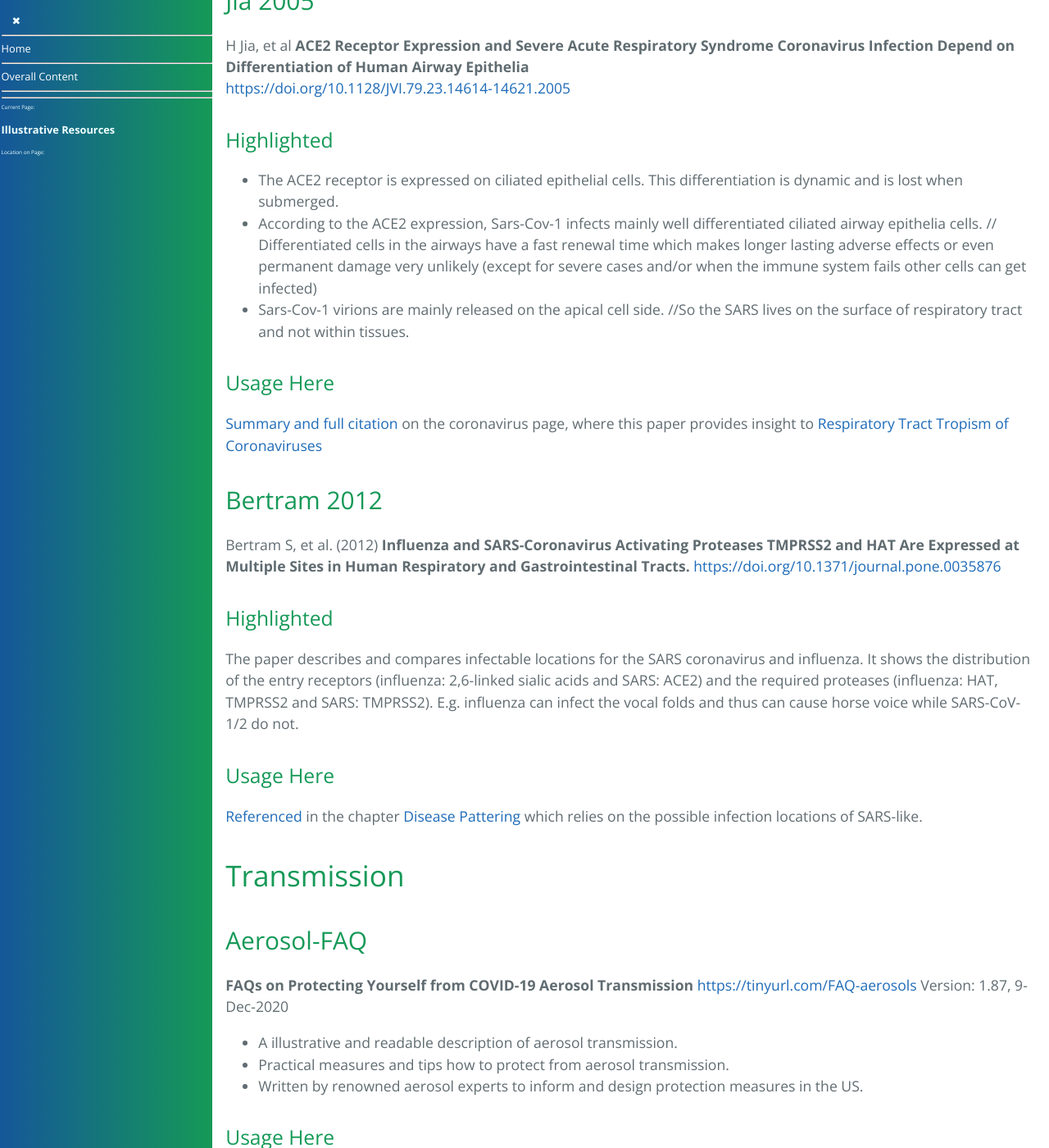
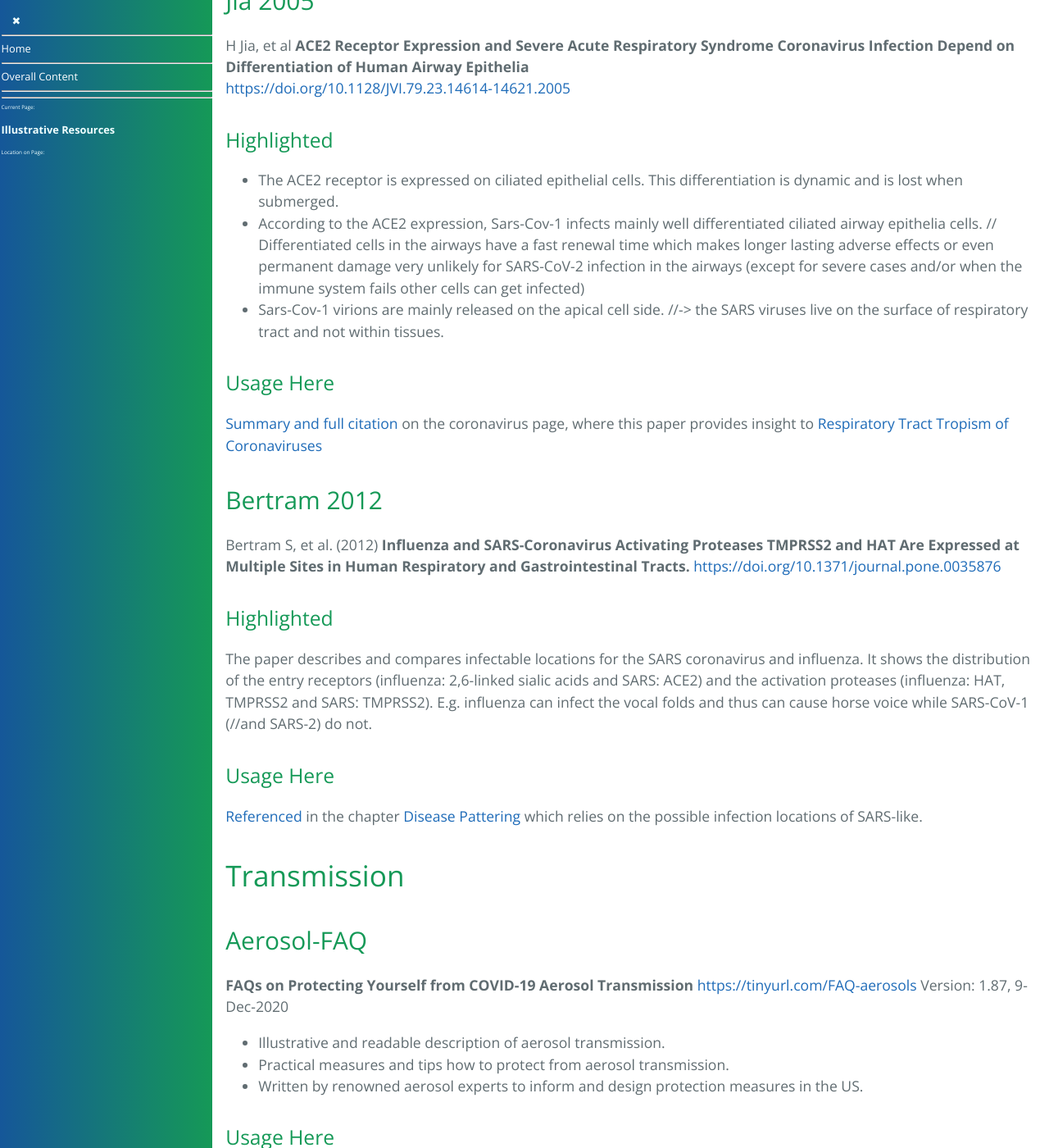
Before and after one commit to forestgrape/coronavirus, a Jekyll site: the page built from 1_introduction/illustrative_resources.md, in a window 1280 px wide and 1400 px high, scrolled down 758 px. Shown: the whole window at 82% size. Built offline with Jekyll 4.4.1, drawn with Linux system fonts in a browser that asks for light colours; our own code applies the rules of GitHub Pages for plain Markdown files; some of the changed text lies outside the part shown.

Commit message:
formulations

```diff
--- a/1_introduction/illustrative_resources.md
+++ b/1_introduction/illustrative_resources.md
@@ -27,8 +27,8 @@ H Jia, et al **ACE2 Receptor Expression and Severe Acute Respiratory Syndrome Co
 
 #### Highlighted
 * The ACE2 receptor is expressed on ciliated epithelial cells. This differentiation is dynamic and is lost when submerged.
-* According to the ACE2 expression, Sars-Cov-1 infects mainly well differentiated ciliated airway epithelia cells. // Differentiated cells in the airways have a fast renewal time which makes longer lasting adverse effects or even permanent damage very unlikely (except for severe cases and/or when the immune system fails other cells can get infected)
-* Sars-Cov-1 virions are mainly released on the apical cell side. //So the SARS lives on the surface of respiratory tract and not within tissues.
+* According to the ACE2 expression, Sars-Cov-1 infects mainly well differentiated ciliated airway epithelia cells. // Differentiated cells in the airways have a fast renewal time which makes longer lasting adverse effects or even permanent damage very unlikely for SARS-CoV-2 infection in the airways (except for severe cases and/or when the immune system fails other cells can get infected)
+* Sars-Cov-1 virions are mainly released on the apical cell side. //-> the SARS viruses live on the surface of respiratory tract and not within tissues.
 
 #### Usage Here
 [Summary and full citation](../2_biological/coronavirus.md#summary-jia-2005) on the coronavirus page, where this paper provides insight to [Respiratory Tract Tropism of Coronaviruses](../2_biological/coronavirus.md#respiratory-tract-tropism)
@@ -39,7 +39,7 @@ H Jia, et al **ACE2 Receptor Expression and Severe Acute Respiratory Syndrome Co
 Bertram S, et al. (2012) **Influenza and SARS-Coronavirus Activating Proteases TMPRSS2 and HAT Are Expressed at Multiple Sites in Human Respiratory and Gastrointestinal Tracts.** <https://doi.org/10.1371/journal.pone.0035876>
 
 #### Highlighted
-The paper describes and compares infectable locations for the SARS coronavirus and influenza. It shows the distribution of the  entry receptors (influenza: 2,6-linked sialic acids and SARS: ACE2) and the required proteases (influenza: HAT, TMPRSS2 and SARS: TMPRSS2). E.g. influenza can infect the vocal folds and thus can cause horse voice while SARS-CoV-1/2 do not.
+The paper describes and compares infectable locations for the SARS coronavirus and influenza. It shows the distribution of the  entry receptors (influenza: 2,6-linked sialic acids and SARS: ACE2) and the activation proteases (influenza: HAT, TMPRSS2 and SARS: TMPRSS2). E.g. influenza can infect the vocal folds and thus can cause horse voice while SARS-CoV-1 (//and SARS-2) do not.
 
 #### Usage Here
 [Referenced](../3_medical/coronavirus_disease_patterns.md#summary-bertram-2012) in the chapter [Disease Pattering](../3_medical/coronavirus_disease_patterns.md) which relies on the possible infection locations of SARS-like.
@@ -50,7 +50,7 @@ The paper describes and compares infectable locations for the SARS coronavirus a
 **FAQs on Protecting Yourself from COVID-19 Aerosol Transmission**
 <https://tinyurl.com/FAQ-aerosols> Version: 1.87, 9-Dec-2020
 
-* A illustrative and readable description of aerosol transmission.
+* Illustrative and readable description of aerosol transmission.
 * Practical measures and tips how to protect from aerosol transmission.
 * Written by renowned aerosol experts to inform and design protection measures in the US.
 
```
Also changed, not shown: other parts of 1_introduction/illustrative_resources.md (+2 -2 lines).
